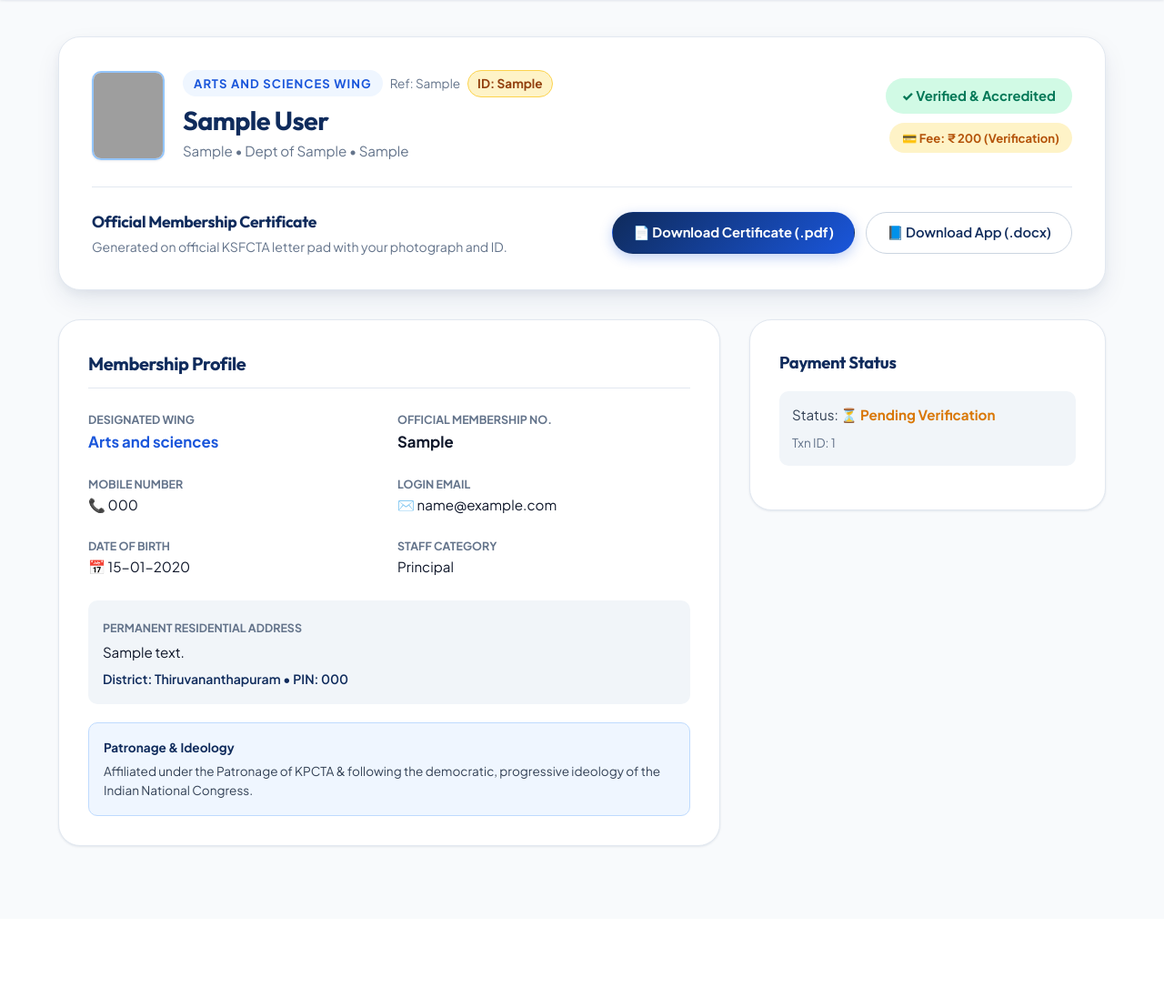
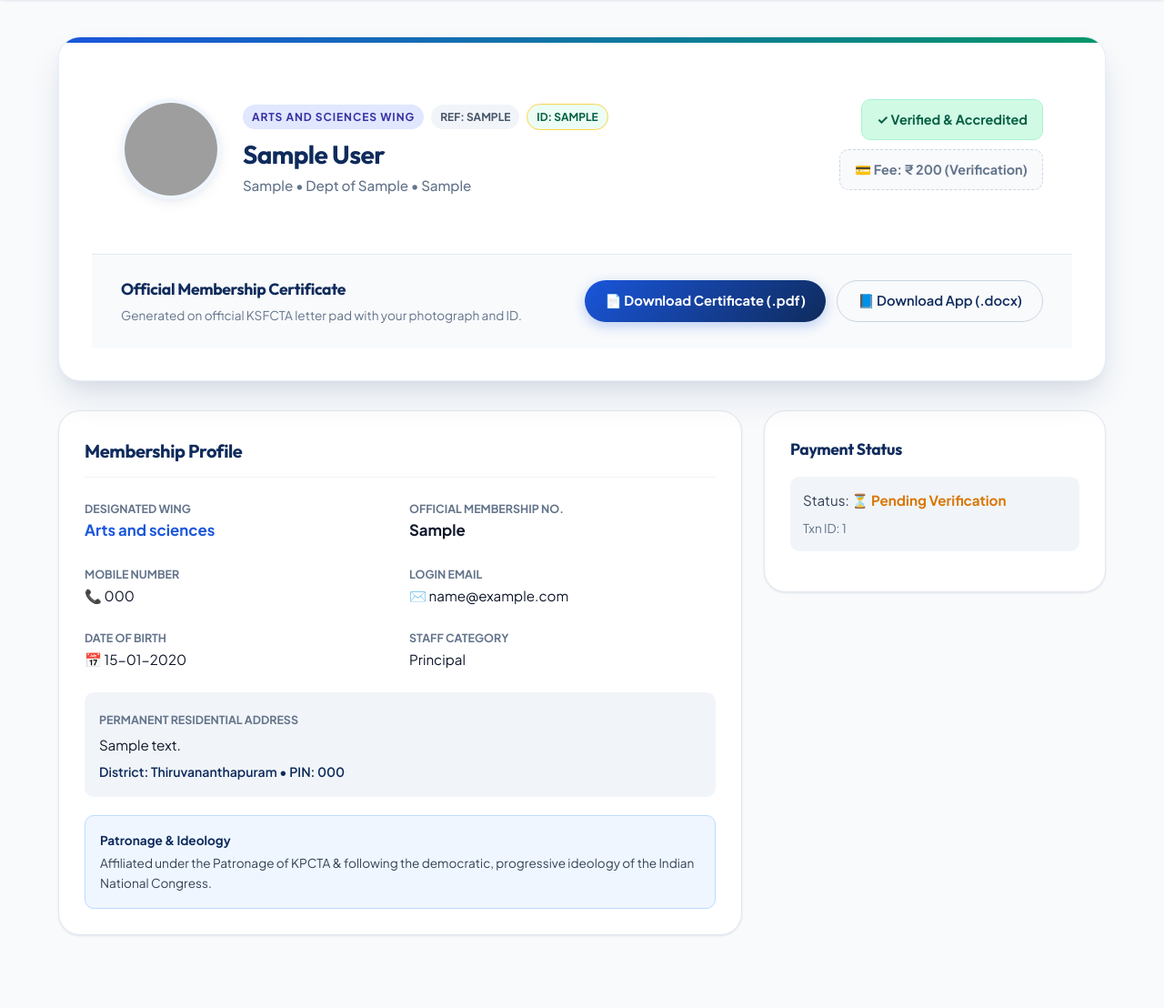
Before and after one commit to Anasma123/KSFCTA, a Django app: page /member-dashboard/ in a window 1280 px wide. Shown: the part 81-1189 px from the top of the page at 91% size. Before the commit the page ends 1013 px from the top, so only its background shows below. Run offline with Django 5.2, Linux system fonts and the light colour scheme; a user stored in the database is signed in; tables that the repository leaves empty hold one stand-in row (values such as "Sample post"); parts of the project's set-up code (start-up, migrations or seed data) failed here and were passed over; some libraries are stand-ins or nearby versions; grey boxes are pictures that could not be loaded.

Commit message:
menberdashboard

```diff
--- a/membership/templates/membership/member_dashboard.html
+++ b/membership/templates/membership/member_dashboard.html
@@ -2,6 +2,191 @@
 {% load static %}
 
 {% block title %}Member Dashboard | {{ app.full_name }} | KSFCTA{% endblock %}
+
+{% block extra_head %}
+<style>
+  /* Premium Dashboard Styling */
+  .member-hero-card {
+    background: #ffffff;
+    border-radius: var(--radius-xl);
+    box-shadow: var(--shadow-xl);
+    border: 1px solid rgba(26, 86, 219, 0.1);
+    margin-bottom: 32px;
+    overflow: hidden;
+    position: relative;
+  }
+  .member-hero-card::before {
+    content: '';
+    position: absolute;
+    top: 0; left: 0; right: 0; height: 6px;
+    background: linear-gradient(90deg, #1A56DB, #059669);
+  }
+  .member-hero-top {
+    padding: 32px;
+    display: flex;
+    flex-wrap: wrap;
+    align-items: flex-start;
+    justify-content: space-between;
+    gap: 24px;
+  }
+  .member-hero-profile {
+    display: flex;
+    align-items: center;
+    gap: 24px;
+    flex: 1 1 400px;
+  }
+  .member-hero-img {
+    width: 110px;
+    height: 110px;
+    object-fit: cover;
+    border-radius: var(--radius-full);
+    border: 4px solid var(--primary-light);
+    box-shadow: var(--shadow-md);
+  }
+  .member-hero-img-placeholder {
+    width: 110px;
+    height: 110px;
+    border-radius: var(--radius-full);
+    background: #F1F5F9;
+    border: 2px dashed #CBD5E1;
+    display: flex;
+    align-items: center;
+    justify-content: center;
+    font-size: 0.8rem;
+    color: #94A3B8;
+  }
+  .member-hero-info {
+    display: flex;
+    flex-direction: column;
+    gap: 6px;
+  }
+  .member-hero-badges {
+    display: flex;
+    flex-wrap: wrap;
+    gap: 8px;
+    margin-bottom: 4px;
+  }
+  .wing-badge, .ref-badge, .id-badge {
+    padding: 4px 10px;
+    border-radius: var(--radius-full);
+    font-size: 0.75rem;
+    font-weight: 700;
+    text-transform: uppercase;
+  }
+  .wing-badge { background: #E0E7FF; color: #3730A3; }
+  .ref-badge { background: #F1F5F9; color: #475569; }
+  .id-badge { background: #ECFDF5; color: #065F46; }
+  .member-name {
+    font-size: 1.75rem;
+    margin: 0;
+    color: var(--primary-navy);
+  }
+  .member-designation {
+    font-size: 0.95rem;
+    color: var(--text-muted);
+    font-weight: 500;
+  }
+  .member-status-pills {
+    display: flex;
+    flex-direction: column;
+    gap: 10px;
+    min-width: 240px;
+  }
+  .status-pill-wrap {
+    display: flex;
+  }
+  .status-pill, .payment-pill {
+    width: 100%;
+    padding: 10px 16px;
+    border-radius: var(--radius-md);
+    font-size: 0.9rem;
+    font-weight: 700;
+    text-align: center;
+  }
+  .status-pill.approved { background: #D1FAE5; color: #065F46; border: 1px solid #A7F3D0; }
+  .status-pill.rejected { background: #FEE2E2; color: #991B1B; border: 1px solid #FECACA; }
+  .status-pill.pending { background: #FEF3C7; color: #92400E; border: 1px solid #FDE68A; }
+
+  .payment-pill.verified { background: #ECFDF5; color: #059669; border: 1px dashed #6EE7B7; }
+  .payment-pill.pending { background: #F8FAFC; color: #64748B; border: 1px dashed #CBD5E1; }
+
+  .member-hero-footer {
+    background: #F8FAFC;
+    border-top: 1px solid #E2E8F0;
+    padding: 24px 32px;
+  }
+  .download-cta-row {
+    display: flex;
+    flex-wrap: wrap;
+    align-items: center;
+    justify-content: space-between;
+    gap: 16px;
+  }
+  .download-cta-text h4 { margin: 0 0 4px; color: var(--primary-navy); font-size: 1.1rem; }
+  .download-cta-text p { margin: 0; font-size: 0.85rem; color: var(--text-muted); }
+  .download-cta-buttons {
+    display: flex;
+    gap: 12px;
+  }
+  .locked-cta-box {
+    display: flex;
+    align-items: center;
+    gap: 16px;
+    background: #F1F5F9;
+    padding: 16px;
+    border-radius: var(--radius-md);
+    border: 1px dashed #CBD5E1;
+  }
+  .locked-icon { font-size: 1.5rem; }
+  .locked-title { font-weight: 700; color: #475569; font-size: 0.95rem; }
+  .locked-text { font-size: 0.85rem; color: #64748B; }
+
+  .portal-grid-split {
+    display: grid;
+    grid-template-columns: 2fr 1fr;
+    gap: 24px;
+  }
+  @media (max-width: 900px) {
+    .portal-grid-split { grid-template-columns: 1fr; }
+  }
+  .portal-card {
+    background: #ffffff;
+    border-radius: var(--radius-xl);
+    padding: 28px;
+    box-shadow: var(--shadow-sm);
+    border: 1px solid #E2E8F0;
+  }
+  .portal-card-title {
+    font-size: 1.25rem;
+    color: var(--primary-navy);
+    margin-bottom: 20px;
+    padding-bottom: 12px;
+    border-bottom: 1px solid #F1F5F9;
+  }
+  .portal-card-title-sm {
+    font-size: 1.1rem;
+    color: var(--primary-navy);
+    margin-bottom: 16px;
+  }
+  .profile-grid-2 {
+    display: grid;
+    grid-template-columns: 1fr 1fr;
+    gap: 20px;
+  }
+  @media (max-width: 600px) {
+    .profile-grid-2 { grid-template-columns: 1fr; }
+  }
+  .primary-gradient {
+    background: linear-gradient(135deg, #1A56DB, #0F2B5C);
+    color: #fff !important;
+    border: none;
+  }
+  .primary-gradient:hover {
+    box-shadow: 0 4px 12px rgba(26, 86, 219, 0.4);
+    transform: translateY(-1px);
+  }
+</style>
+{% endblock %}
 
 {% block content %}
 <header class="site-header">
```
